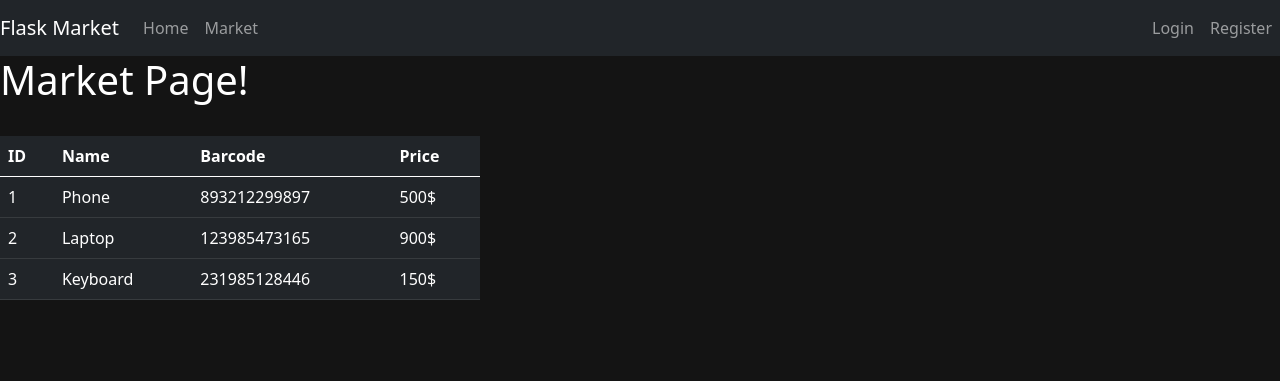
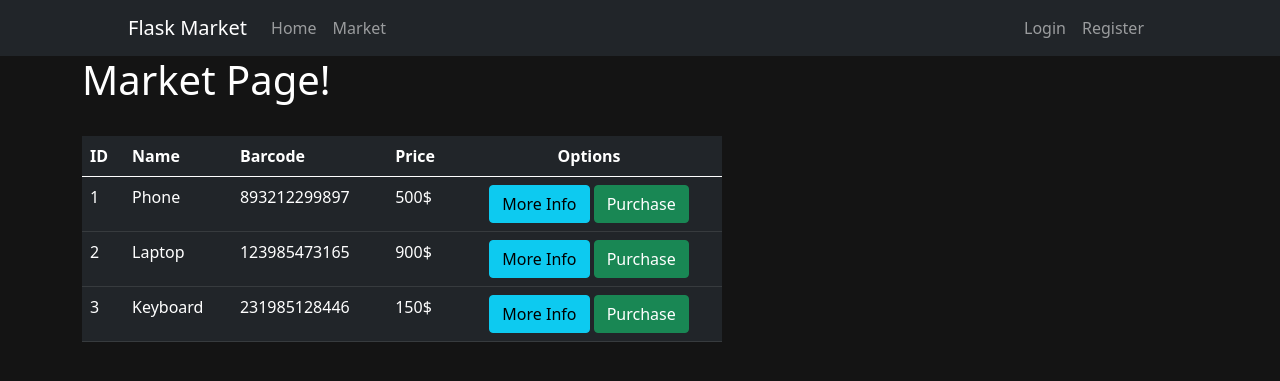
Before and after one commit to PratikGarai/Flask-Auth-Market, a Flask app: page /market in a window 1280 px wide. Shown: the top 381 px of the page. Run offline with Flask 2, Linux system fonts and the light colour scheme.

Commit message:
dynamic urls

```diff
--- a/templates/market.html
+++ b/templates/market.html
@@ -11,6 +11,7 @@
                     <th scope="col">Name</th>
                     <th scope="col">Barcode</th>
                     <th scope="col">Price</th>
+                    <th scope="col">Options</th>
                 </tr>
             </thead>
             <tbody>
@@ -20,6 +21,10 @@
                         <td>{{ item.name }}</td>
                         <td>{{ item.barcode }}</td>
                         <td>{{ item.price }}$</td>
+                        <td>
+                            <button class="btn btn-outline btn-info">More Info</button>
+                            <button class="btn btn-outline btn-success">Purchase</button>
+                        </td>
                     </tr>
                 {% endfor %}
             </tbody>
@@ -27,7 +32,11 @@
     </div>
     <style>
         .table-container {
-            width : 30em;
+            width : 40em;
+        }
+
+        .table-container th:last-child, .table-container td:last-child {
+            text-align: center;
         }
     </style>
 {% endblock %}
--- a/templates/navigation.html
+++ b/templates/navigation.html
@@ -1,15 +1,15 @@
 <nav class="navbar navbar-expand-md navbar-dark bg-dark">
-    <a class="navbar-brand" href="/">Flask Market</a>
+    <a class="navbar-brand" href="{{ url_for('home_page') }}">Flask Market</a>
     <button class="navbar-toggler" type="button" data-toggle="collapse" data-target="#navbarNav">
       <span class="navbar-toggler-icon"></span>
     </button>
     <div class="collapse navbar-collapse" id="navbarNav">
         <ul class="navbar-nav">
             <li class="nav-item active">
-                <a class="nav-link" href="/">Home</a>
+                <a class="nav-link" href="{{ url_for('home_page') }}">Home</a>
             </li>
             <li class="nav-item">
-                <a class="nav-link" href="/market">Market</a>
+                <a class="nav-link" href="{{ url_for('market_page') }}">Market</a>
             </li>
         </ul>
         <ul class="navbar-nav" style="margin-left: auto;">
@@ -22,3 +22,8 @@
         </ul>
     </div>
 </nav>
+<style>
+    nav {
+        padding: 0 10%;
+    }
+</style>
--- a/templates/template.html
+++ b/templates/template.html
@@ -10,8 +10,10 @@
 
     {% include "navigation.html" %}
 
-    {% block content %}
-    {% endblock %}
+    <div class="container">
+      {% block content %}
+      {% endblock %}
+    </div>
 
     <script src="https://cdn.jsdelivr.net/npm/bootstrap@5.0.0-beta2/dist/js/bootstrap.bundle.min.js" integrity="sha384-b5kHyXgcpbZJO/tY9Ul7kGkf1S0CWuKcCD38l8YkeH8z8QjE0GmW1gYU5S9FOnJ0" crossorigin="anonymous"></script>
   </body>
```
